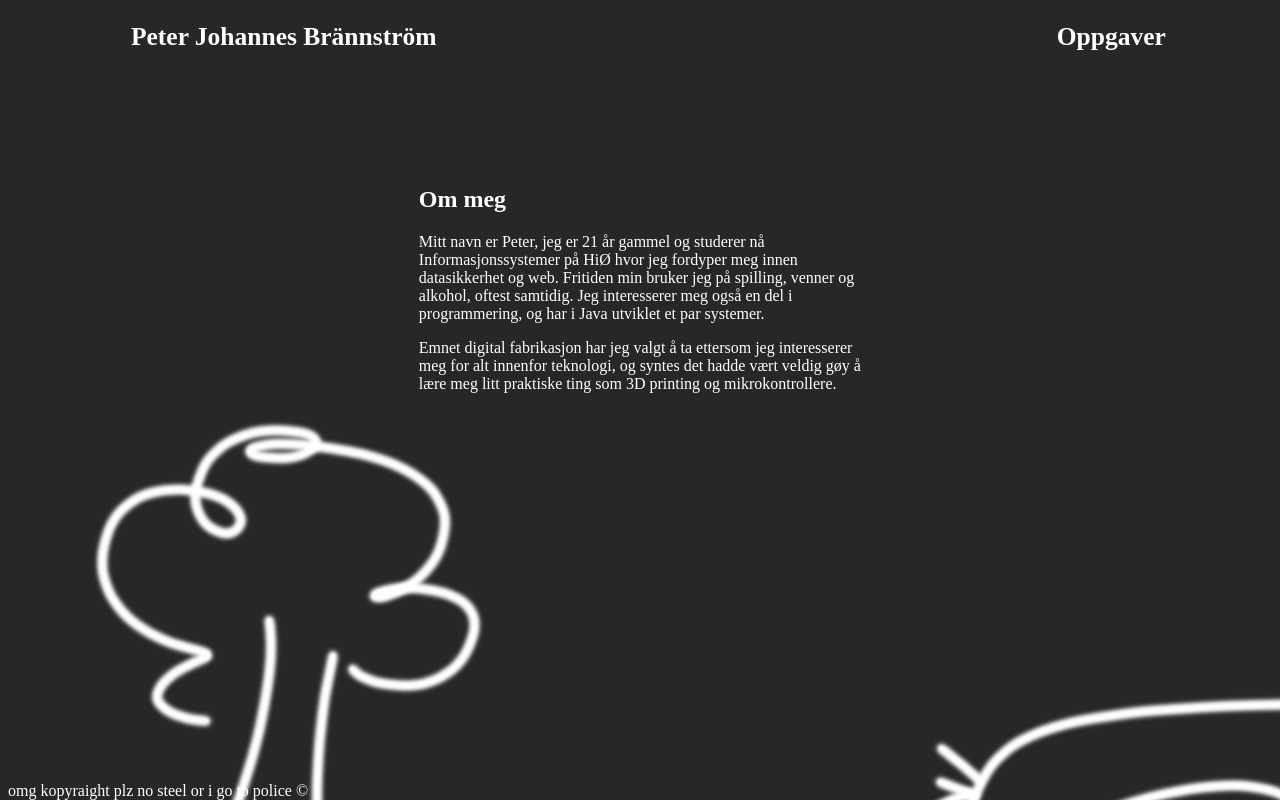
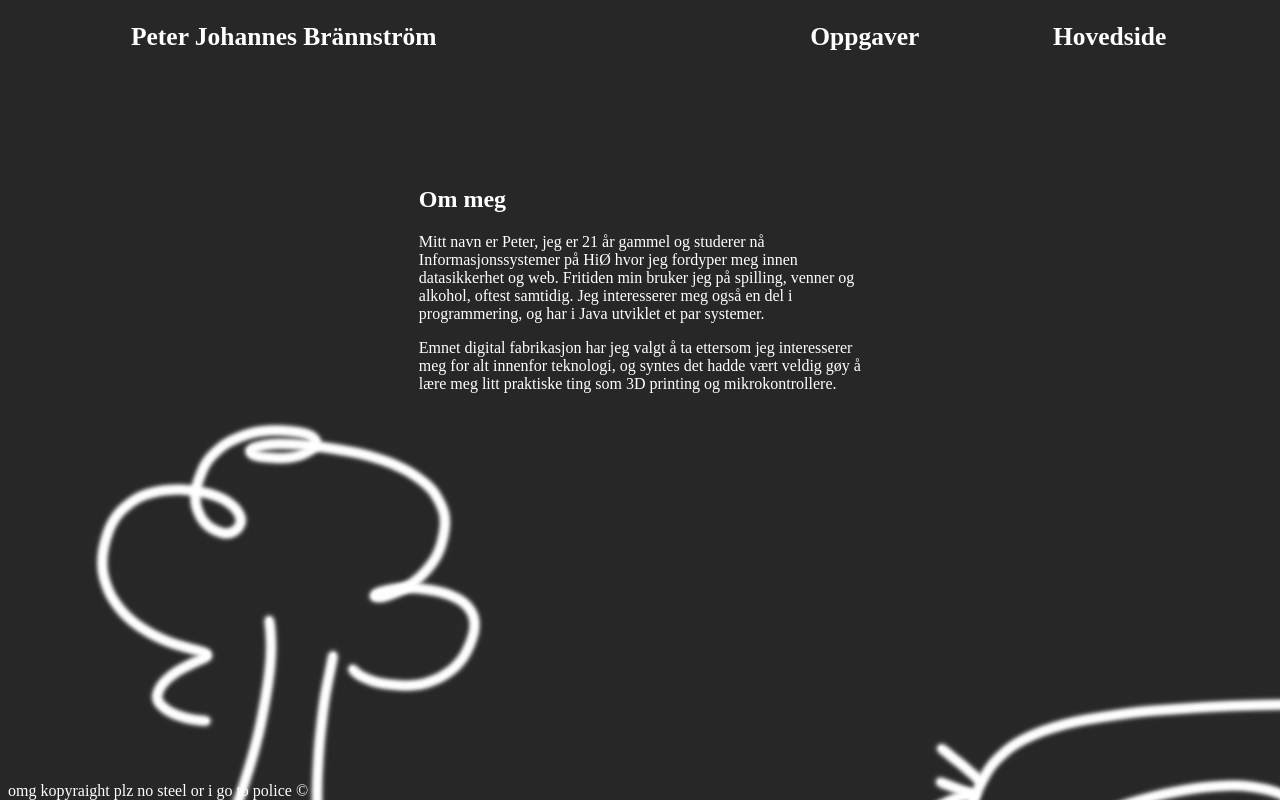
Before and after one commit to Brannstroom/2021V-DigiFab, a plain HTML site: page docs/index.html in a window 1280 px wide. Drawn offline with Linux system fonts and the light colour scheme.

Commit message:
Update index.html

```diff
--- a/docs/index.html
+++ b/docs/index.html
@@ -11,6 +11,7 @@
             <a class="active" href="javascript:void(0)">
                 <h1>Peter Johannes Brännström</h1>
             </a>
+            <a class="rightfloat" href="https://brannstroom.github.io/"><h2>Hovedside</h2></a>
             <div class="rightfloat">
                 <a href="pages/oppgaver.html">
                     <h2>Oppgaver</h2>
```
